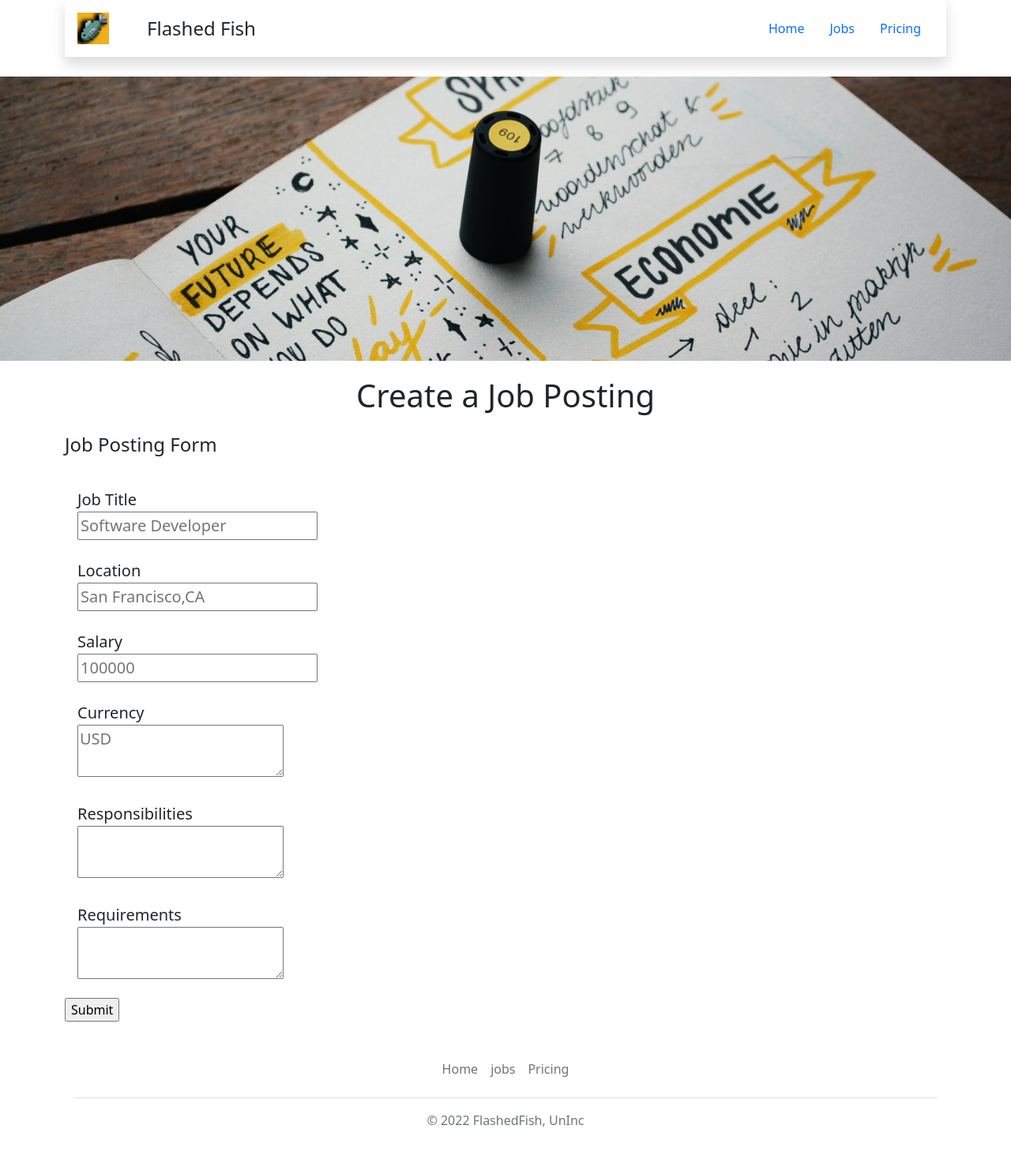
After one commit to FlashedFish/jobboard-v2, a Flask app: page /post in a window 1280 px wide. The commit adds this page. Shown: the whole page at 79% size. Run offline with Flask 3, Linux system fonts and the light colour scheme.

Commit message:
changed img links to be non static
added create jobs option which updates the database

```diff
--- a/app.py
+++ b/app.py
@@ -1,5 +1,5 @@
 from flask import Flask, render_template, jsonify, request
-from database import load_jobs_from_db,load_job_from_db,add_application_to_db
+from database import load_jobs_from_db,load_job_from_db,add_application_to_db,add_job_to_db
 
 
 app = Flask(__name__)
@@ -17,6 +17,7 @@ def jobboard():
 def work_in_progress():
   return render_template('wip.html')
 
+
 @app.route("/api/jobs")
 def list_jobs():
   jobs =load_jobs_from_db()
@@ -30,8 +31,23 @@ def show_job(id):
     return "Not Found", 404
   return render_template('jobpage.html',job=job)
 
+
+@app.route("/post")
+def create_job_form():
+  return render_template('createjob.html')
+
+@app.route("/post/sent", methods=['post'])
+def create_job():
+  data =request.form
+  add_job_to_db(data)
+  return render_template('jobcreated.html',job=data)
+
+
+
+
 @app.route("/job/<id>/apply", methods=['post'])
 def apply_to_job(id):
+
 
   data =request.form
   job = load_job_from_db(id)
--- a/templates/banner.html
+++ b/templates/banner.html
@@ -6,4 +6,4 @@
         margin-bottom:12px;
       }
     </style>
-    <img class="img-fluid" id="banner" src="https://jobboard-v2.jacobg12.repl.co/static/banner.jpg">
+    <img class="img-fluid" id="banner" src="/static/banner.jpg">
--- a/templates/bootstrap.html
+++ b/templates/bootstrap.html
@@ -1,6 +1,6 @@
     <meta charset="utf-8">
     <meta name="viewport" content="width=device-width, initial-scale=1">
     <title > {{company_name}} Job Board</title>
-    <link rel="icon" type="image/x-icon" href="https://jovian-careers-website.jacobg12.repl.co/static/favicon.png">
+    <link rel="icon" type="image/x-icon" href="/static/favicon.png">
     <link href="https://cdn.jsdelivr.net/npm/bootstrap@5.2.3/dist/css/bootstrap.min.css" rel="stylesheet" integrity="sha384-rbsA2VBKQhggwzxH7pPCaAqO46MgnOM80zW1RWuH61DGLwZJEdK2Kadq2F9CUG65" crossorigin="anonymous">
     <script src="https://cdn.jsdelivr.net/npm/bootstrap@5.3.0-alpha1/dist/js/bootstrap.bundle.min.js" integrity="sha384-w76AqPfDkMBDXo30jS1Sgez6pr3x5MlQ1ZAGC+nuZB+EYdgRZgiwxhTBTkF7CXvN" crossorigin="anonymous"></script>
--- a/templates/carousel.html
+++ b/templates/carousel.html
@@ -41,14 +41,14 @@
   </div>
   <div class="carousel-inner">
     <div class="carousel-item active" >
-      <img id="carousel-img" src="https://jobboard-v2.jacobg12.repl.co/static/car11.jpg" class="img-fluid d-block w-100" alt="...">
+      <img id="carousel-img" src="/static/car11.jpg" class="img-fluid d-block w-100" alt="...">
       <div class="carousel-caption d-none d-md-block" data-bs-interval="2000">
         <h5>Welcome</h5>
         <p>This website represents a portfolio of miscelanious projects that demonstrate my interests as a developer.</p>
       </div>
     </div>
     <div class="carousel-item" data-bs-interval="8000">
-      <img id="carousel-img" src="https://jobboard-v2.jacobg12.repl.co/static/carousel2.jpg" class="img-fluid d-block w-100" alt="...">
+      <img id="carousel-img" src="/static/carousel2.jpg" class="img-fluid d-block w-100" alt="...">
       <div class="carousel-caption d-none d-md-block">
 
         <h5>Enjoy</h5>
@@ -56,7 +56,7 @@
       </div>
     </div>
     <div class="carousel-item" data-bs-interval="8000">
-      <img id="carousel-img" src="https://jobboard-v2.jacobg12.repl.co/static/carousel3.jpg" class="img-fluid d-block w-100" alt="...">
+      <img id="carousel-img" src="/static/carousel3.jpg" class="img-fluid d-block w-100" alt="...">
       <div class="carousel-caption d-none d-md-block">
        <h5>Flashed Fish</h5>
         <p>The name Flashed Fish is simply a username that was auto generated for club penguin years ago that i liked.</p>
--- /dev/null
+++ b/templates/createjob.html
@@ -0,0 +1,18 @@
+<!DOCTYPE html>
+<html>
+  <head>
+    {%include 'bootstrap.html' %}
+
+  </head>
+  <body>
+
+    {% include 'nav.html' %}
+    {% include 'banner.html' %}
+
+
+      <div class= "container">
+      <h1 class="text-center mt-2 mb-4"> Create a Job Posting <br>  </h1>
+    {% include 'createjobform.html' %}
+    {% include 'footer.html' %}
+  </body>
+</html>
--- /dev/null
+++ b/templates/createjobform.html
@@ -0,0 +1,32 @@
+<div >
+<h4 class="pb-4">Job Posting Form</h4>
+
+<form action="/post/sent"method="post">
+<div class="form-group form-control-lg mb-2">
+  <label>Job Title</label><br>
+  <input type ="text" name="title" placeholder="Software Developer"><br>
+</div>
+<div class="form-group form-control-lg mb-2">
+  <label>Location</label><br>
+  <input type ="location" name="location" placeholder="San Francisco,CA"><br>
+</div>
+<div class="form-group form-control-lg mb-2">
+  <label>Salary</label><br>
+  <input type ="salary" name="salary" placeholder="100000">    <br>
+</div>
+<div class="form-group form-control-lg mb-2">
+  <label>Currency</label><br>
+  <textarea name="currency"placeholder="USD"></textarea><br>
+</div>
+<div class="form-group form-control-lg mb-2">
+  <label>Responsibilities</label><br>
+  <textarea name="responsibilities"></textarea><br>
+</div>
+<div class="form-group form-control-lg mb-2">
+  <label>Requirements</label><br>
+  <textarea name="requirements" ></textarea>    <br>
+</div>
+  <input type="submit" >
+  </div>
+
+</form>
--- a/templates/home.html
+++ b/templates/home.html
@@ -18,7 +18,7 @@
       </p>
         </div>
         <div class="col-md-6 d-none d-md-block text-center">
-        <img src="https://jobboard-v2.jacobg12.repl.co/static/tinywow.png" style="width:280px;height:320px;border-radius:4px;">
+        <img src="/static/tinywow.png" style="width:280px;height:320px;border-radius:4px;">
         </div>
       </div>
 
```
Also changed, not shown: database.py (+19 -1 lines), templates/jobboard.html (+5 -2 lines), templates/jobcreated.html (added, +29 -0 lines).
